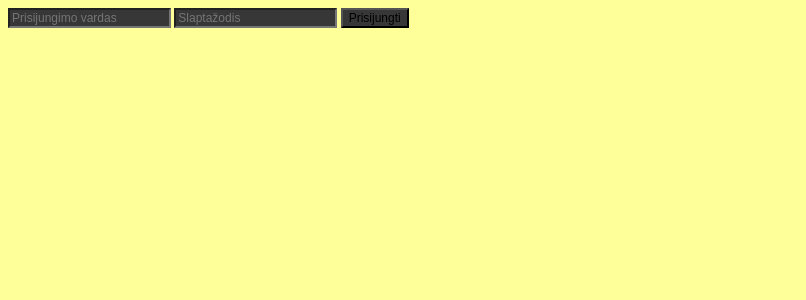
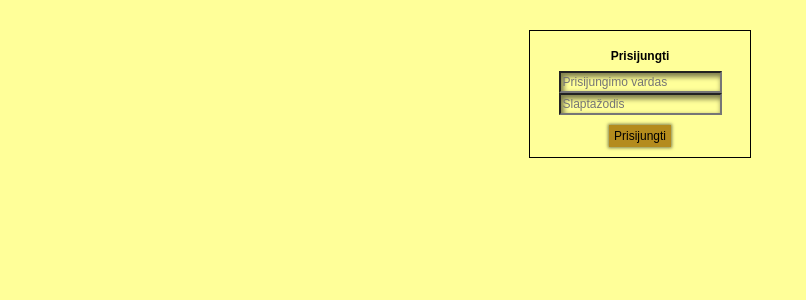
Before and after one commit to marval2/ebeclt, a PHP site: page /backend/depozitas/index.php in a window 1280 px wide. Shown: the top 300 px of the page, without its empty margins (0-806 px from the left). Run offline with PHP 8.4, Linux system fonts and the light colour scheme.

Commit message:
Stilistiniai pataisymai Atsijungimas

```diff
--- a/backend/depozitas/index.php
+++ b/backend/depozitas/index.php
@@ -15,41 +15,42 @@ ini_set('display_errors', 1);
 ini_set('display_startup_errors', 1);
 error_reporting(E_ALL);
 session_start();
+$content = "";
 
 if(isset($_POST["login"])){
     if(!empty($_POST["user"]) && ! empty($_POST["pass"])){
         if($_POST["user"]== "kiekviena" && $_POST["pass"]== "mumSekasi84"){
             $_SESSION["prisijunges"] = "prisijungta";
-            echo "Prisijungta";
         }else{
             echo "Blogas prisijungimo vardas arba slaptažodis";
         }
     }
+}elseif(isset($_POST["logout"])){
+    unset($_SESSION["prisijunges"]);
 }
 
 if(empty($_SESSION["prisijunges"])){
     $content =  "
-        <form method='post'>
+<form method='post' id='loginForm'>
+    <h1>Prisijungti</h1>
     <input type='text' name='user' placeholder='Prisijungimo vardas'>
     <input type='password' name='pass' placeholder='Slaptažodis'>
     <input type='submit' name='login' value='Prisijungti'>
 </form>
     ";
 }else{
-    $content = "";
+
     $config = include_once ("../_config.php");
     $db = new DeposidDB($config->username,$config->pass,$config->database);
     if(isset($_POST["id"]) && $_POST["id"] > 0){
         $checked = $_POST["approved"] == "true" ? 5 : 0;
         $rez = $db->updateAplicant($checked,$_POST["id"]);
-        $content = $rez === true ? "Statusas pakeistas" : "Klaida:" . $rez;
+        echo $rez === true ? "Statusas pakeistas" : "Klaida:" . $rez;
         exit();
     }else {
-        $content = renderApplicantList($db->applicantsList());
+        $content .= "<form method='post'><input id='logout' type='submit' name='logout' value='Atsijungti'></form>".renderApplicantList($db->applicantsList());
     }
 }
-
-
 ?>
 
 <html>
--- a/backend/depozitas/style.css
+++ b/backend/depozitas/style.css
@@ -6,7 +6,7 @@ table{
     margin:  0 auto;
     border: 1px solid #000;
 }
-tr:first-child{
+tr:first-child,tr:first-child:hover{
     background-color: #b48b1d;
     font-weight: 800;
 }
@@ -35,3 +35,40 @@ tr:nth-child(2n):hover{
 body{
     background-color: #ffff99;
 }
+
+#logout, #loginForm input[type=submit]{
+    background-color: #b48b1d;
+    border: 0px;
+    padding: 3px 5px;
+}
+#logout:active, #loginForm input,input[type=submit]:active{
+    -webkit-box-shadow: inset 2px 3px 5px 1px rgba(0,0,0,0.5);
+    -moz-box-shadow: inset 2px 3px 5px 1px rgba(0,0,0,0.5);
+    box-shadow: inset 2px 3px 5px 1px rgba(0,0,0,0.5);
+}
+
+#logout, #loginForm input[type=submit]{
+    -webkit-box-shadow: 0 0 3px 1px rgba(0,0,0,0.5);
+    -moz-box-shadow: 0 0 3px 1px rgba(0,0,0,0.5);
+    box-shadow: 0 0 3px 1px rgba(0,0,0,0.5);
+}
+
+
+
+form#loginForm{
+    width: 200px;
+    margin: 0 auto;
+    margin-top: 30px;
+    text-align: center;
+    border: 1px solid #000;
+    padding: 10px;
+}
+
+#loginForm input{
+    line-height: 2vh;
+    background-color: #ffff99;
+}
+
+#loginForm input[type=submit]{
+    margin-top: 10px;
+}
```
